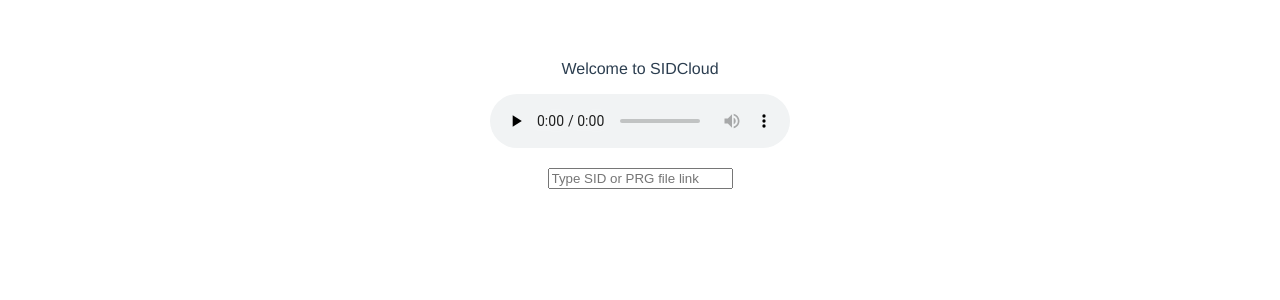
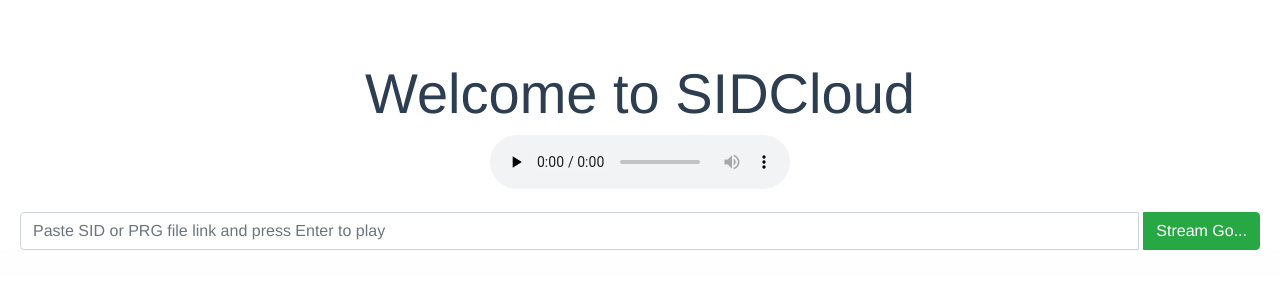
Before and after one commit to dkt64/sidcloud, a Vue app: page / in a window 1280 px wide. Shown: the top 300 px of the page. Built offline with nearby package versions, Linux system fonts and the light colour scheme.

Commit message:
docker is running ok

```diff
--- a/public/index.html
+++ b/public/index.html
@@ -5,6 +5,7 @@
     <meta http-equiv="X-UA-Compatible" content="IE=edge">
     <meta name="viewport" content="width=device-width,initial-scale=1.0">
     <link rel="icon" href="<%= BASE_URL %>favicon.ico">
+    <link rel="stylesheet" href="https://stackpath.bootstrapcdn.com/bootstrap/4.3.1/css/bootstrap.min.css" integrity="sha384-ggOyR0iXCbMQv3Xipma34MD+dH/1fQ784/j6cY/iJTQUOhcWr7x9JvoRxT2MZw1T" crossorigin="anonymous">
     <title>sidcloud</title>
   </head>
   <body>
--- a/src/App.vue
+++ b/src/App.vue
@@ -1,19 +1,31 @@
 <template>
   <div id="app">
-    <p>Welcome to SIDCloud</p>
+    <h1 class="display-4">Welcome to SIDCloud</h1>
 
-    <audio id="radio" controls preload="none">
+    <audio id="radio" controls preload="none" loop>
       <source src="http://localhost/api/v1/audio" type="audio/wav" />
     </audio>
     <p />
 
-    <input
-      class="form-control"
-      v-model="sid_link"
-      v-on:keyup.enter="Link"
-      placeholder="Type SID or PRG file link"
-    />
-    <p>{{ sid_data }}</p>
+    <div class="input-group">
+      <input
+        v-model="sid_link"
+        style="margin-left: 20px"
+        v-on:keyup.enter="Link"
+        placeholder="Paste SID or PRG file link and press Enter to play"
+        class="form-control"
+      />
+      <div class="input-group-append" id="button-addon4">
+        <button
+          type="button"
+          style="margin-right: 20px; margin-left: 5px"
+          class="btn btn-success"
+          v-on:click="Link"
+        >Stream Go...</button>
+      </div>
+    </div>
+
+    <div class="alert alert-light" role="alert">{{ sid_data }}</div>
 
     <!-- <input
       class="form-control"
@@ -21,7 +33,7 @@
       v-on:keyup.enter="Handle"
       placeholder="Type scener handle"
     />
-    <p>{{ handle_name }}</p> -->
+    <p>{{ handle_name }}</p>-->
   </div>
 </template>
 
```
Also changed, not shown: 1 other file (tests, documents, lock files or other folders).
